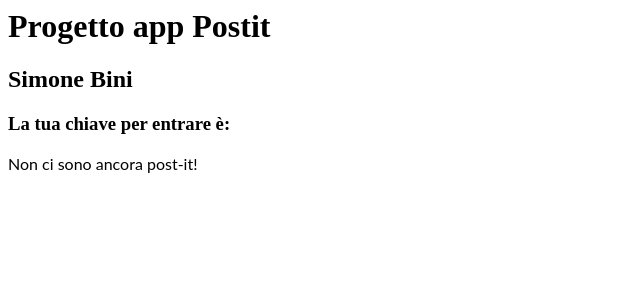
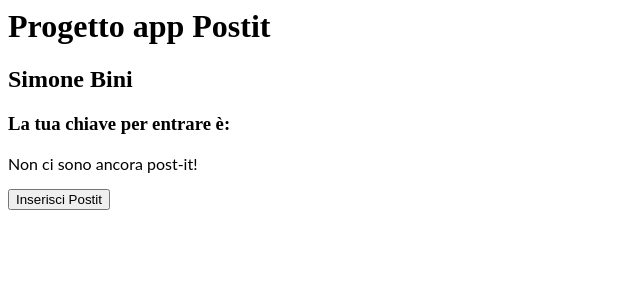
Before and after one commit to Simobini74/Progetto-SSW, an Angular app: page / in a window 1280 px wide. Both pictures are taken after a click on the button "Richiedi una nuova chiave". Shown: the top 300 px of the page, without its empty margins (0-640 px from the left). Built offline with nearby package versions, Linux system fonts and the light colour scheme; no server answers.

Commit message:
1 file modified

```diff
--- a/src/app/app.component.html
+++ b/src/app/app.component.html
@@ -8,10 +8,11 @@
 <ng-template #Else>
   <h3>La tua chiave per entrare è: {{key}}</h3>
   <div *ngIf="savedPosts.length == 0; else cisono">
-    <p> Non ci sono ancora post-it!
+    <p> Non ci sono ancora post-it!</p>
+    <button (click)="crea()">Inserisci Postit</button>
   </div>
   <ng-template #cisono>
-    <button (click)="crea()">CREA</button>
+
 
 
 
```
